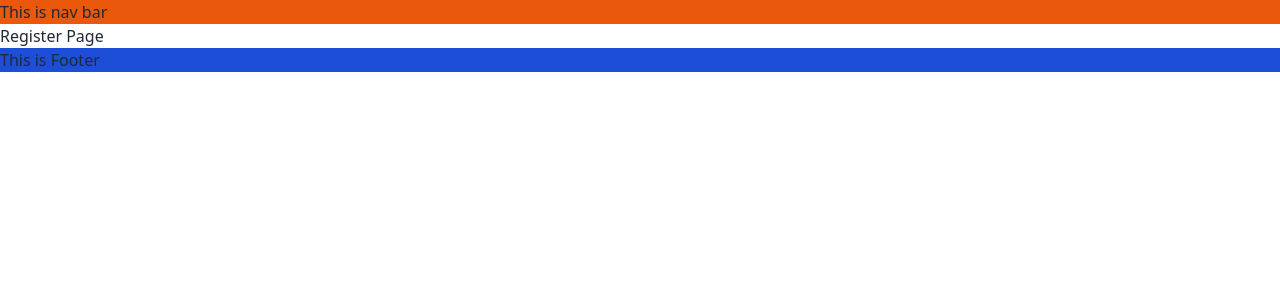
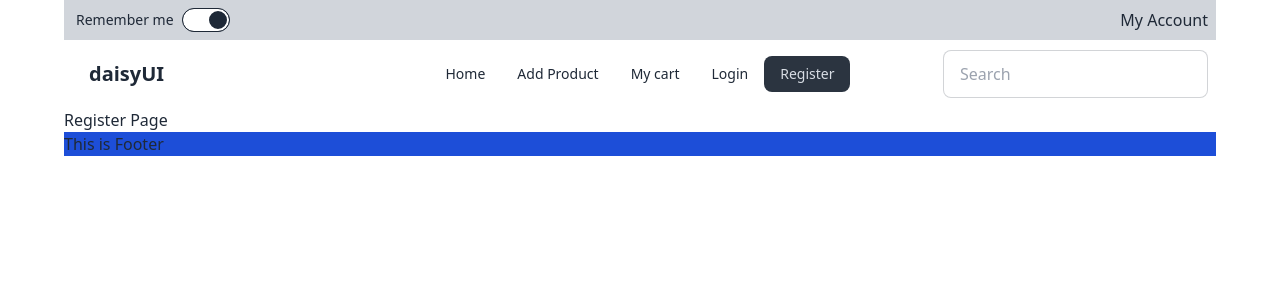
Before and after one commit to nayanrashed/brand-shop-client-rashed, a React (Vite) app: page /register in a window 1280 px wide. Shown: the top 300 px of the page. Built offline with nearby package versions, Linux system fonts and the light colour scheme.

Commit message:
navbar created

```diff
--- a/src/layouts/MainLayout.jsx
+++ b/src/layouts/MainLayout.jsx
@@ -5,7 +5,7 @@ import Footer from "../pages/Shared/Footer/Footer";
 
 const MainLayout = () => {
     return (
-        <div>
+        <div className="max-w-6xl mx-auto">
             <Navbar></Navbar>
             <Outlet></Outlet>
             <Footer></Footer>
--- /dev/null
+++ b/src/pages/MyAccount/MyAccount.jsx
@@ -0,0 +1,11 @@
+
+
+const MyAccount = () => {
+    return (
+        <div>
+            <h2>My Account Page</h2>
+        </div>
+    );
+};
+
+export default MyAccount;
--- a/src/pages/Shared/Navbar/Navbar.jsx
+++ b/src/pages/Shared/Navbar/Navbar.jsx
@@ -1,11 +1,79 @@
-
+import { NavLink } from "react-router-dom";
 
 const Navbar = () => {
-    return (
-        <div>
-            <h2 className="bg-orange-600">This is nav bar</h2>
+  const navLinks = (
+    <>
+      <li>
+        <NavLink to="/">Home</NavLink>
+      </li>
+      <li>
+        <NavLink to="/addproduct">Add Product</NavLink>
+      </li>
+      <li>
+        <NavLink to="/mycart">My cart</NavLink>
+      </li>
+      <li>
+        <NavLink to="/login">Login</NavLink>
+      </li>
+      <li>
+        <NavLink to="/register">Register</NavLink>
+      </li>
+    </>
+  );
+  return (
+    <div className="">
+      <div className="bg-gray-300 flex justify-between items-center">
+        <div className="form-control">
+          <label className="label cursor-pointer">
+            <span className="label-text px-2">Remember me</span>
+            <input type="checkbox" className="toggle" checked />
+          </label>
         </div>
-    );
+        <div className="px-2">
+          <NavLink to='/myaccount'>My Account</NavLink>
+        </div>
+      </div>
+      <div className="navbar bg-base-100">
+        <div className="navbar-start">
+          <div className="dropdown">
+            <label tabIndex={0} className="btn btn-ghost lg:hidden">
+              <svg
+                xmlns="http://www.w3.org/2000/svg"
+                className="h-5 w-5"
+                fill="none"
+                viewBox="0 0 24 24"
+                stroke="currentColor"
+              >
+                <path
+                  strokeLinecap="round"
+                  strokeLinejoin="round"
+                  strokeWidth="2"
+                  d="M4 6h16M4 12h8m-8 6h16"
+                />
+              </svg>
+            </label>
+            <ul
+              tabIndex={0}
+              className="menu menu-sm dropdown-content mt-3 z-[1] p-2 shadow bg-base-100 rounded-box w-52"
+            >
+              {navLinks}
+            </ul>
+          </div>
+          <a className="btn btn-ghost normal-case text-xl">daisyUI</a>
+        </div>
+        <div className="navbar-center hidden lg:flex">
+          <ul className="menu menu-horizontal px-1">{navLinks}</ul>
+        </div>
+        <div className="navbar-end">
+          <input
+            type="text"
+            placeholder="Search"
+            className="input input-bordered w-24 md:w-auto"
+          />
+        </div>
+      </div>
+    </div>
+  );
 };
 
 export default Navbar;
```
Also changed, not shown: src/routes/Routes.jsx (+29 -14 lines).
